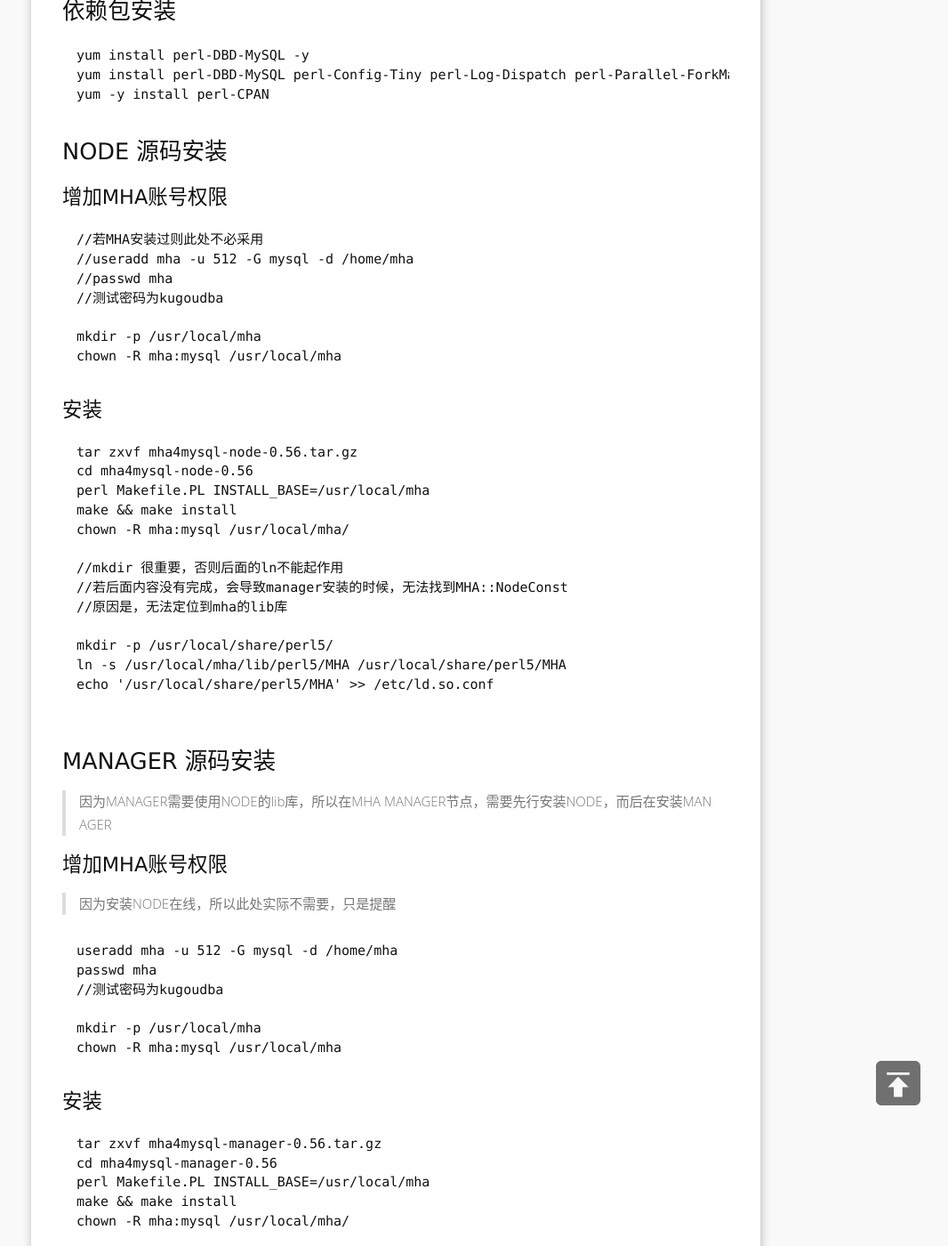
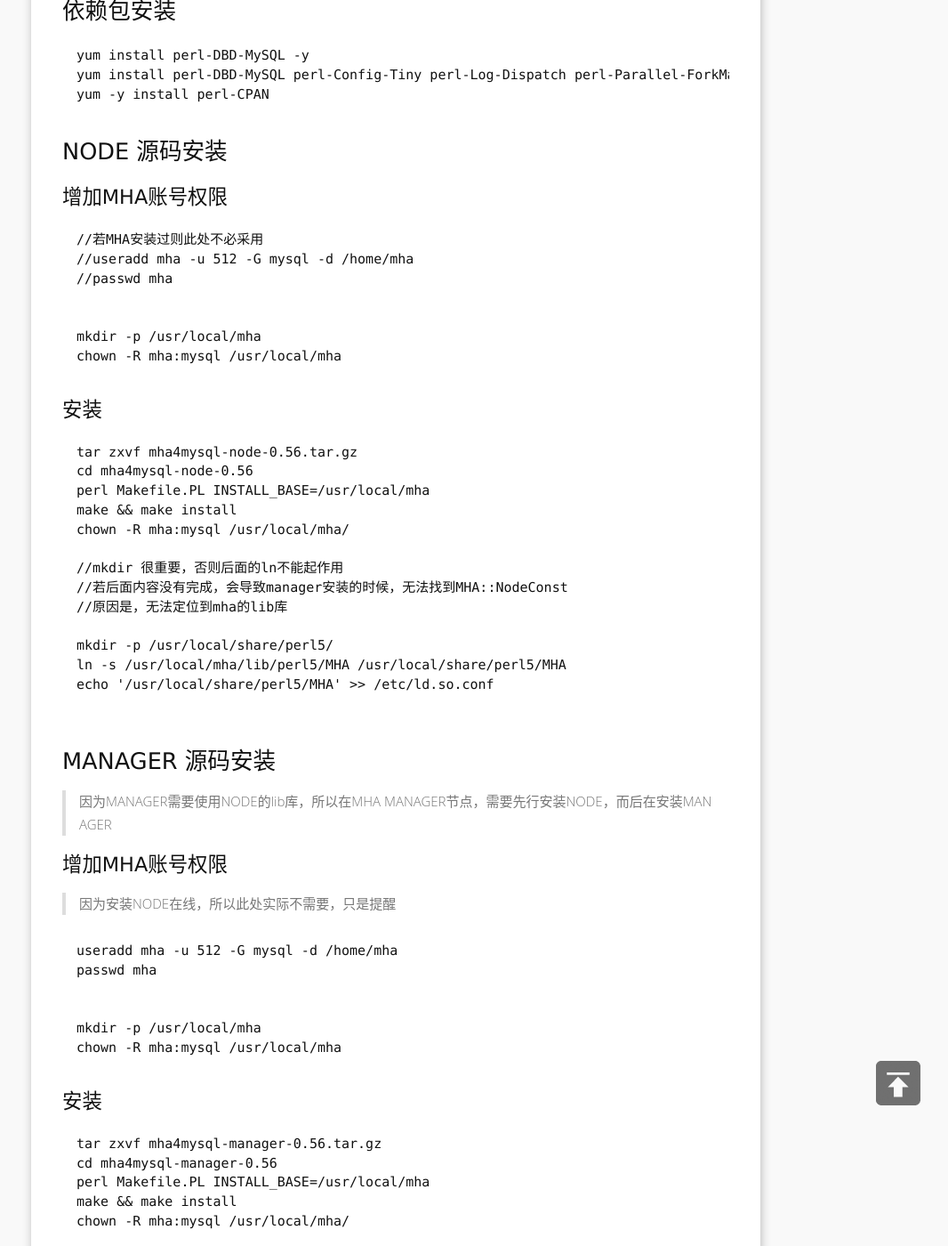
Before and after one commit to swordstick/swordstick.github.io, a Jekyll site: the page built from _posts/MYSQL_SERVICE/2017-06-13-MHA NODE&MANAGER.md, in a window 1280 px wide and 1400 px high, scrolled down 4721 px. Shown: the whole window at 89% size, without its empty margins (195-1261 px from the left). Built offline with Jekyll 4.4.1, drawn with Linux system fonts in a browser that asks for light colours; nearby versions of some CDN libraries; library files that are not in the unit come from our copies; comment, search, counter and statistics services are not loaded; some of the changed text lies outside the part shown.

Commit message:
Update 2017-06-13-MHA NODE&MANAGER.md

````diff
--- a/_posts/MYSQL_SERVICE/2017-06-13-MHA NODE&MANAGER.md
+++ b/_posts/MYSQL_SERVICE/2017-06-13-MHA NODE&MANAGER.md
@@ -69,7 +69,7 @@
 ```
 useradd mha -u 512 -G mysql -d /home/mha
 passwd mha
-//密码是kugoudba
+
 
 [root@Dev_10_16_4_33 mha]# groups mha
 mha : mha mysql
@@ -239,7 +239,7 @@
 //若MHA安装过则此处不必采用
 //useradd mha -u 512 -G mysql -d /home/mha
 //passwd mha
-//测试密码为kugoudba
+
 
 mkdir -p /usr/local/mha
 chown -R mha:mysql /usr/local/mha
@@ -276,7 +276,7 @@
 ```
 useradd mha -u 512 -G mysql -d /home/mha
 passwd mha
-//测试密码为kugoudba
+
 
 mkdir -p /usr/local/mha
 chown -R mha:mysql /usr/local/mha
````
